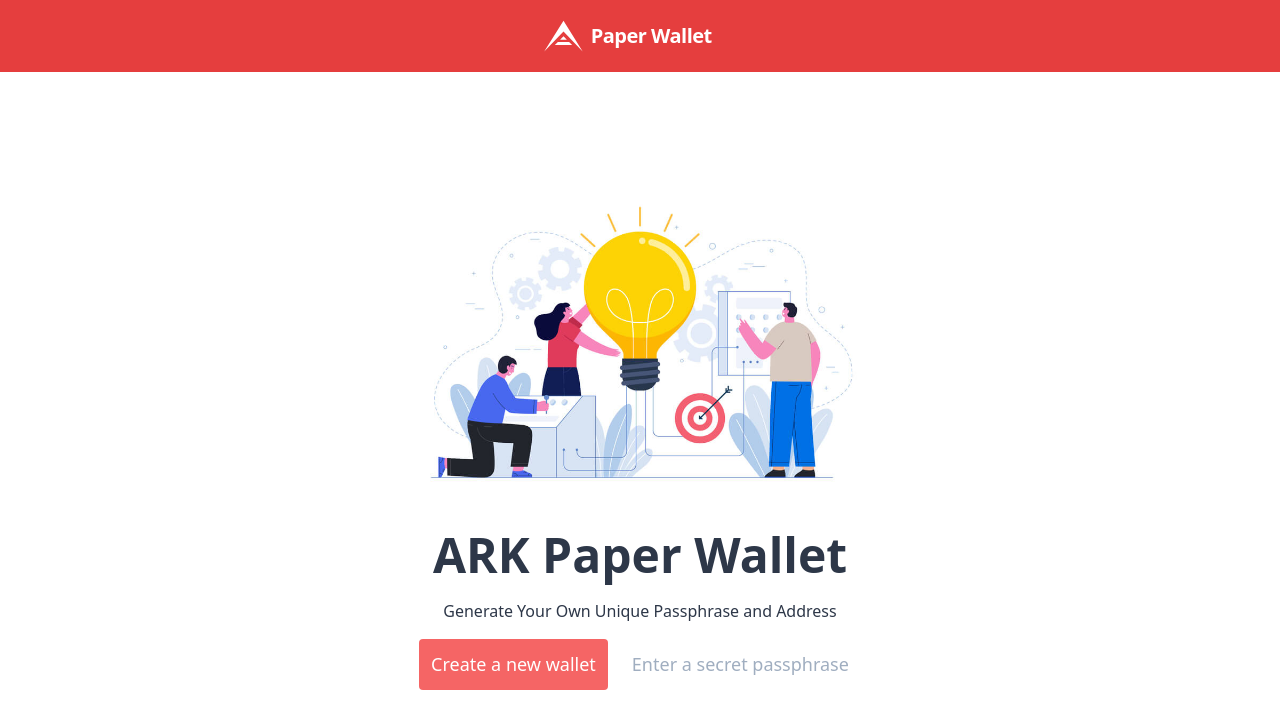
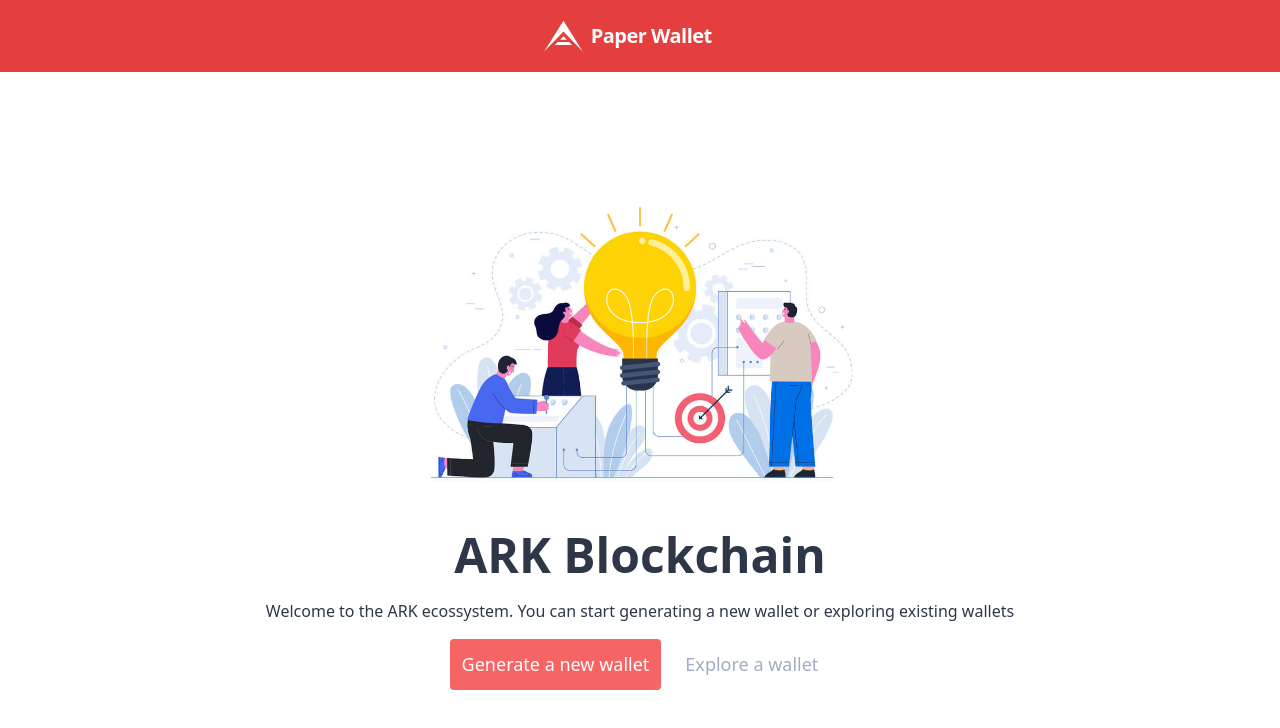
Before and after one commit to lhas-js/ark-blockchain-assignment, a Vue app: page / in a window 1280 px wide. Shown: the top 728 px of the page. Built offline with nearby package versions, Linux system fonts and the light colour scheme.

Commit message:
Add view for all required routes

```diff
--- a/src/router/index.ts
+++ b/src/router/index.ts
@@ -1,6 +1,11 @@
 import Vue from "vue";
 import VueRouter from "vue-router";
 import Home from "../views/Home.vue";
+import Generate from "../views/Generate.vue";
+import Explore from "../views/Explore.vue";
+import ExploreWallet from "../views/explore/Wallet.vue";
+import ExploreWalletVoters from "../views/explore/WalletVoters.vue";
+import ExploreDelegates from "../views/explore/Delegates.vue";
 
 Vue.use(VueRouter);
 
@@ -9,6 +14,31 @@
     path: "/",
     name: "home",
     component: Home
+  },
+  {
+    path: "/generate",
+    name: "generate",
+    component: Generate
+  },
+  {
+    path: "/explore",
+    name: "explore",
+    component: Explore
+  },
+  {
+    path: "/explore/wallet/:wallet",
+    name: "exploreWallet",
+    component: ExploreWallet
+  },
+  {
+    path: "/explore/wallet/:wallet/voters",
+    name: "exploreWalletVoters",
+    component: ExploreWalletVoters
+  },
+  {
+    path: "/explore/delegates",
+    name: "exploreDelegates",
+    component: ExploreDelegates
   }
 ];
 
--- /dev/null
+++ b/src/views/Explore.vue
@@ -0,0 +1,7 @@
+<template> </template>
+
+<script>
+export default {};
+</script>
+
+<style></style>
--- a/src/views/Home.vue
+++ b/src/views/Home.vue
@@ -8,13 +8,14 @@
           src="../assets/home-illustration.jpg"
         />
         <h2 class="text-gray-800 text-5xl font-extrabold">
-          ARK Paper Wallet
+          ARK Blockchain
         </h2>
         <p class="text-gray-800 text-md mt-2">
-          Generate Your Own Unique Passphrase and Address
+          Welcome to the ARK ecossystem. You can start generating a new wallet
+          or exploring existing wallets
         </p>
-        <PrimaryButton class="mt-4">Create a new wallet</PrimaryButton>
-        <FlatButton class="mt-4 ml-3">Enter a secret passphrase</FlatButton>
+        <PrimaryButton class="mt-4">Generate a new wallet</PrimaryButton>
+        <FlatButton class="mt-4 ml-3">Explore a wallet</FlatButton>
       </div>
     </div>
   </main>
--- /dev/null
+++ b/src/views/explore/Delegates.vue
@@ -0,0 +1,7 @@
+<template> </template>
+
+<script>
+export default {};
+</script>
+
+<style></style>
--- /dev/null
+++ b/src/views/explore/Wallet.vue
@@ -0,0 +1,7 @@
+<template> </template>
+
+<script>
+export default {};
+</script>
+
+<style></style>
--- /dev/null
+++ b/src/views/explore/WalletVoters.vue
@@ -0,0 +1,7 @@
+<template> </template>
+
+<script>
+export default {};
+</script>
+
+<style></style>
```
Also changed, not shown: src/views/Generate.vue (added).
